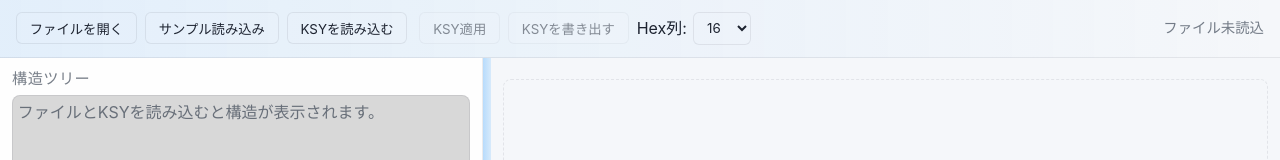
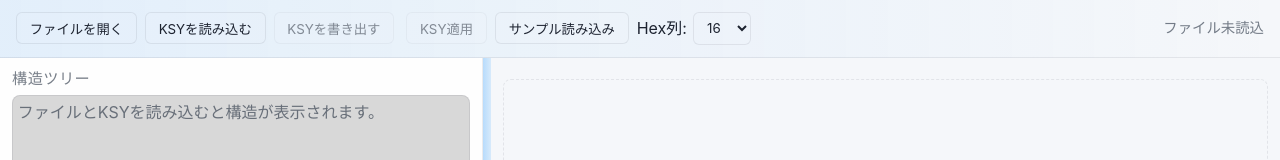
Before and after one commit to pun2beam/HexViewer, a React (Vite) app in the folder app/: page / in a window 1280 px wide. Shown: the top 160 px of the page. Built offline with nearby package versions, Linux system fonts and the light colour scheme.

Commit message:
Update TopBar.tsx

```diff
--- a/app/src/components/TopBar.tsx
+++ b/app/src/components/TopBar.tsx
@@ -100,7 +100,6 @@ export function TopBar() {
     <header className="top-bar">
       <div className="top-bar__section">
         <button onClick={() => fileInputRef.current?.click()}>ファイルを開く</button>
-        <button onClick={handleLoadSample}>サンプル読み込み</button>
         <input
           ref={fileInputRef}
           type="file"
@@ -108,6 +107,9 @@ export function TopBar() {
           onChange={handleFileChange}
         />
         <button onClick={() => ksyInputRef.current?.click()}>KSYを読み込む</button>
+        <button onClick={handleDownloadKsy} disabled={!ksySource.trim()}>
+          KSYを書き出す
+        </button>
         <input
           ref={ksyInputRef}
           type="file"
@@ -120,9 +122,7 @@ export function TopBar() {
         <button onClick={() => applyKsy()} disabled={!ksySource.trim()}>
           KSY適用
         </button>
-        <button onClick={handleDownloadKsy} disabled={!ksySource.trim()}>
-          KSYを書き出す
-        </button>
+        <button onClick={handleLoadSample}>サンプル読み込み</button>
         <label>
           Hex列:
           <select value={hexCols} onChange={(e) => setHexCols(Number(e.target.value) as 16 | 24 | 32)}>
```
